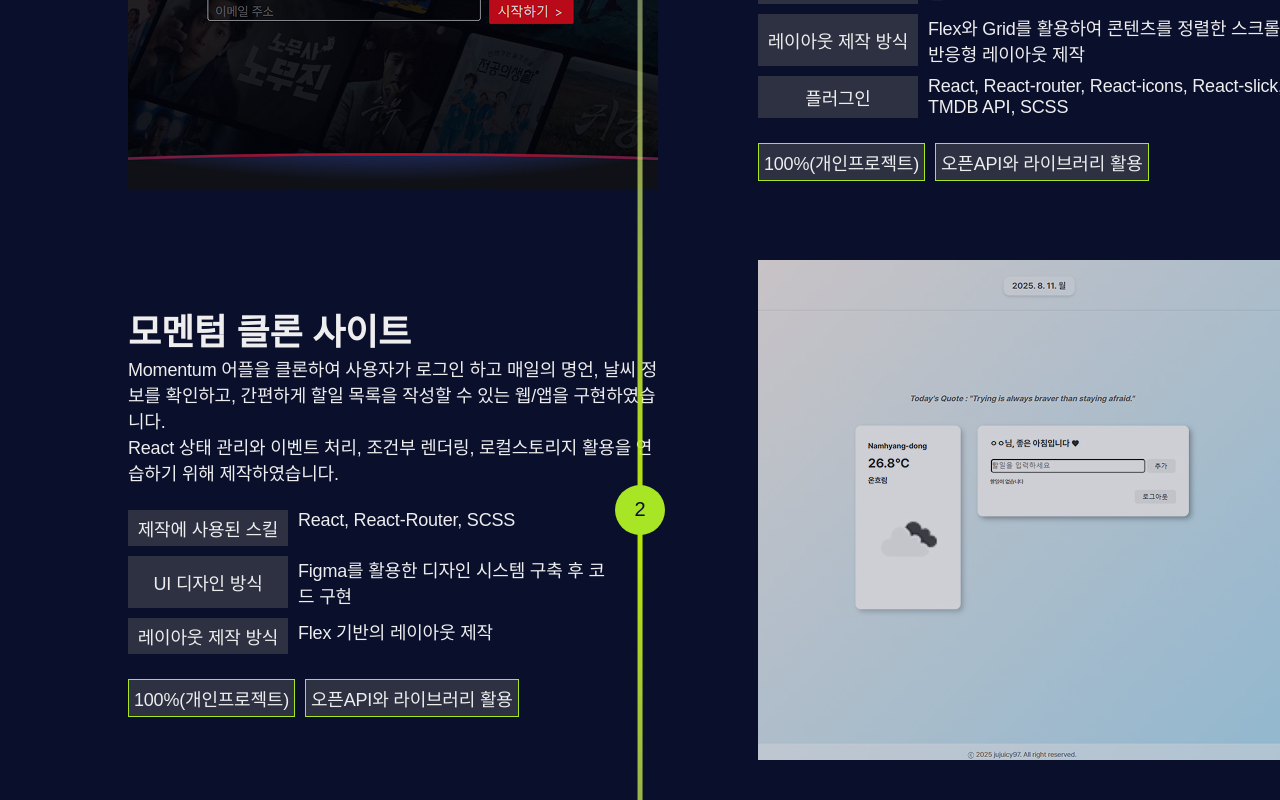
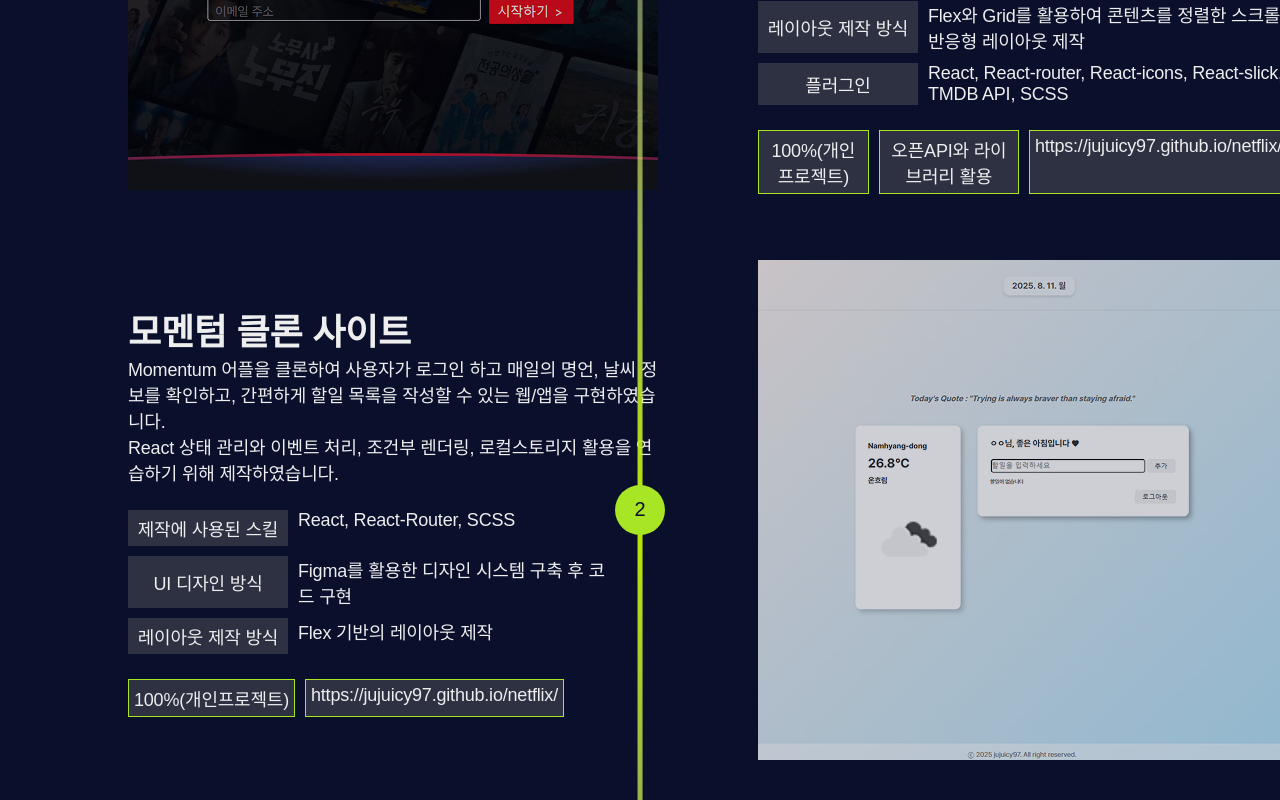
Before and after one commit to jujuicy97/portfolio-hyojin, a React (Create React App) app: page / in a window 1280 px wide. Shown: the part 3900-4700 px from the top of the page. Built offline with nearby package versions, Linux system fonts and the light colour scheme; a web font is replaced by a local one.

Commit message:
저장용 커밋

```diff
--- a/src/components/CloneProject.js
+++ b/src/components/CloneProject.js
@@ -44,15 +44,23 @@ const CloneProject = () => {
                     })}
                   </div>
                   <div className="txt-point">
-                    {card.points.map((point, i) =>
-                      point.link ? (
-                        <a key={i} href={point.link}>
+                    {card.points.map((point, i) => {
+                      // 정규식으로 URL 여부 판별
+                      const isLink = point.text.startsWith("http");
+
+                      return isLink ? (
+                        <a
+                          key={i}
+                          href={point.text}
+                          target="_blank"
+                          rel="noopener noreferrer"
+                        >
                           {point.text}
                         </a>
                       ) : (
                         <p key={i}>{point.text}</p>
-                      )
-                    )}
+                      );
+                    })}
                   </div>
                 </div>
               </div>
--- a/src/json/Clone.json
+++ b/src/json/Clone.json
@@ -16,7 +16,8 @@
       ],
       "points": [
         { "text": "100%(개인프로젝트)" },
-        { "text": "오픈API와 라이브러리 활용", "link": "https://jujuicy97.github.io/netflix/" }
+        { "text": "오픈API와 라이브러리 활용"},
+        { "text": "https://jujuicy97.github.io/netflix/" }
       ]
     },
     {
@@ -35,7 +36,7 @@
       ],
       "points": [
         { "text": "100%(개인프로젝트)" },
-        { "text": "오픈API와 라이브러리 활용", "link": "https://jujuicy97.github.io/netflix/" }
+        { "text": "https://jujuicy97.github.io/netflix/" }
       ]
     },
     {
@@ -55,7 +56,7 @@
       ],
       "points": [
         { "text": "100%(개인프로젝트)" },
-        { "text": "오픈API와 라이브러리 활용", "link": "https://jujuicy97.github.io/netflix/" }
+        { "text": "https://jujuicy97.github.io/netflix/" }
       ]
     }
   ]
```
